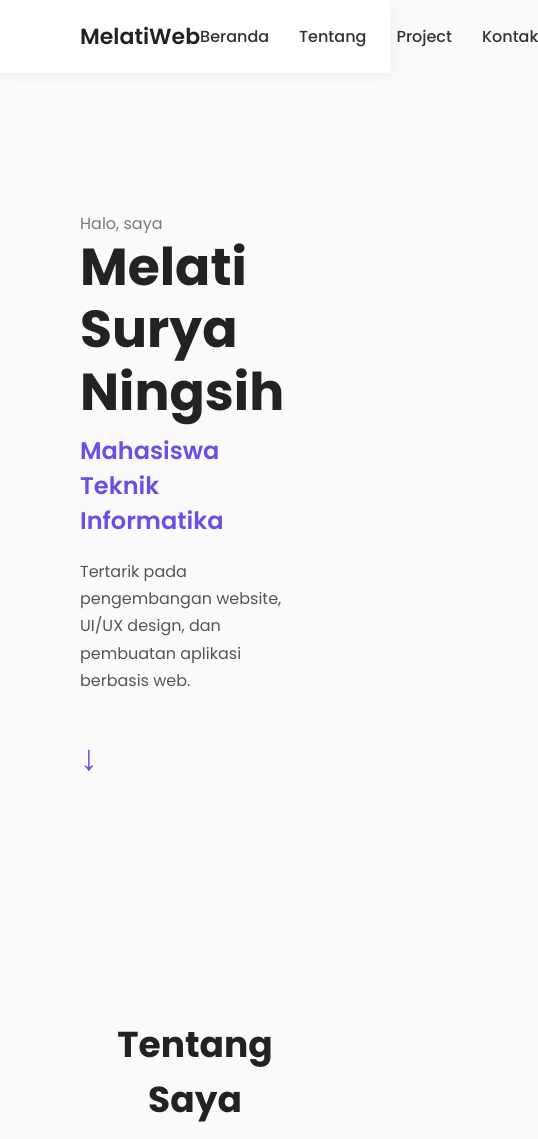
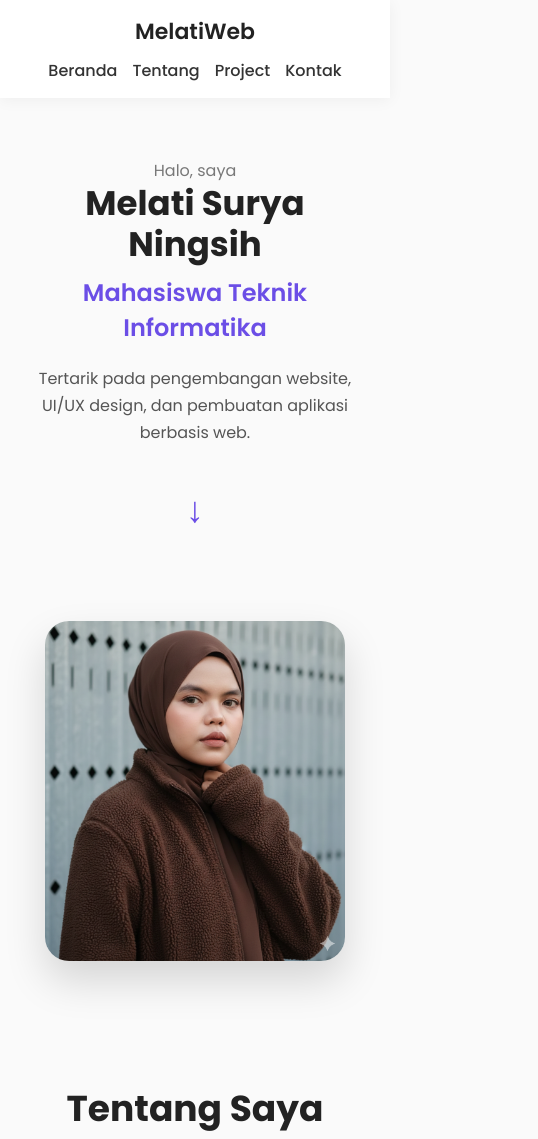
Before and after one commit to melatisuryaningsihti2024-ai/MelatiWeb, a plain HTML site: page index.html in a window 390 px wide. Shown: the top 1139 px of the page, 538 px wide, since content can reach past the window. Drawn offline with Linux system fonts and the light colour scheme.

Commit message:
Update style.css

```diff
--- a/style.css
+++ b/style.css
@@ -178,3 +178,62 @@ footer {
   background: #eaeaea;
   font-size: 14px;
 }
+
+/* ======================
+   RESPONSIVE MOBILE
+   ====================== */
+@media (max-width: 768px) {
+
+  /* NAVBAR */
+  .navbar {
+    flex-direction: column;
+    padding: 15px 20px;
+    gap: 10px;
+  }
+
+  .nav-links {
+    gap: 15px;
+  }
+
+  /* HERO */
+  .hero {
+    flex-direction: column; /* ✅ TEKS DULU, FOTO SETELAH */
+    padding: 60px 20px;
+    text-align: center;
+  }
+
+  .hero-text {
+    max-width: 100%;
+  }
+
+  .hero-text h1 {
+    font-size: 34px;
+  }
+
+  /* FOTO (samakan class dengan desktop) */
+  .hero-image {
+    justify-content: center;
+  }
+
+  .hero-image img {
+    width: 100%;
+    max-width: 300px;
+    height: auto;
+    margin-top: 30px;
+  }
+
+  /* SECTION */
+  .section {
+    padding: 60px 20px;
+  }
+
+  /* PROJECT CARD */
+  .projects {
+    grid-template-columns: 1fr;
+  }
+
+  /* FOOTER */
+  footer {
+    font-size: 14px;
+  }
+}
```
